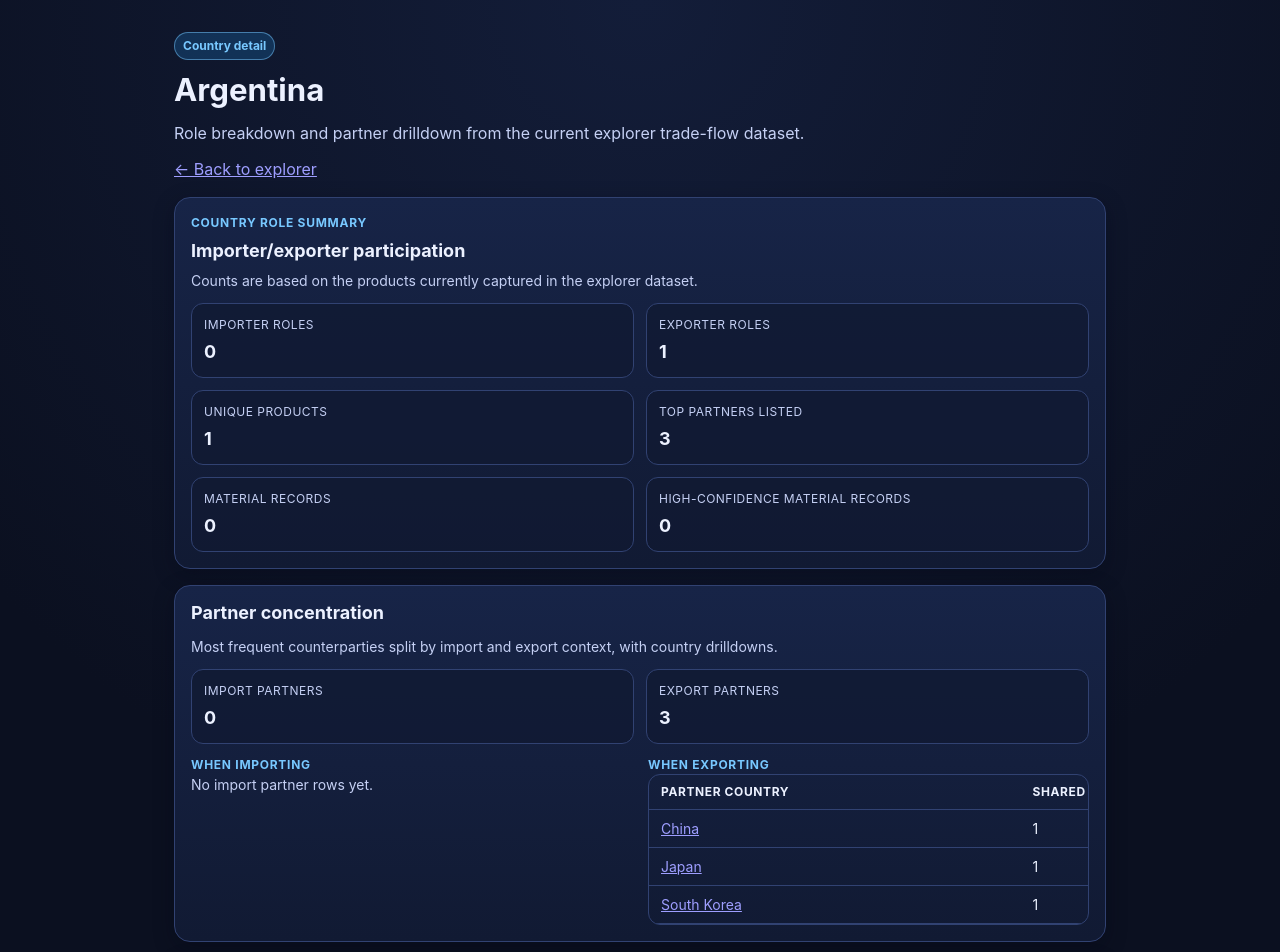
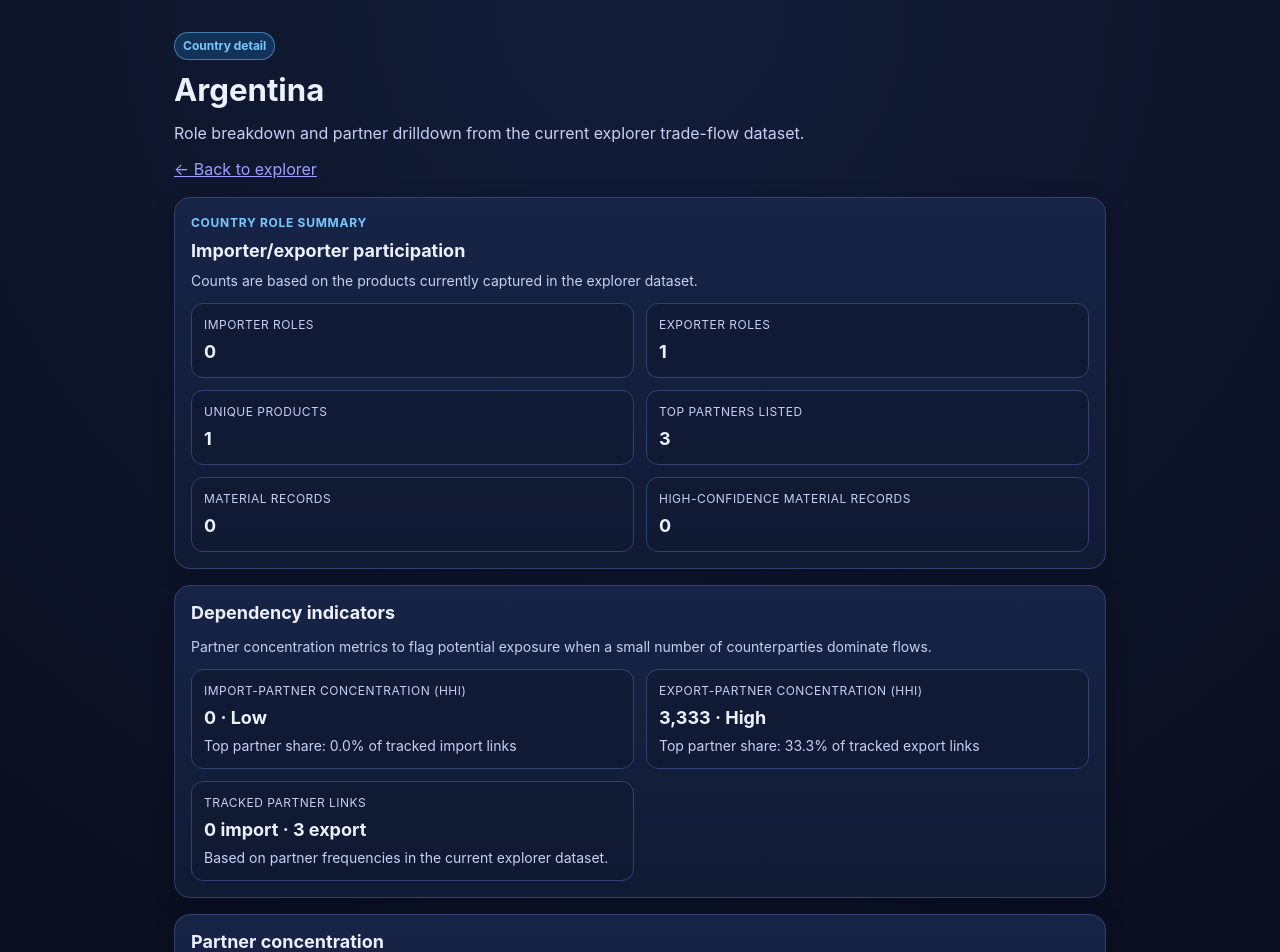
Before and after one commit to rknoche6/supply-chain-claw, a Next.js app: page /countries/argentina in a window 1280 px wide. Shown: the top 952 px of the page. Built offline with nearby package versions, Linux system fonts and the light colour scheme.

Commit message:
Add country dependency indicators for partner concentration risk

```diff
--- a/app/countries/[slug]/page.tsx
+++ b/app/countries/[slug]/page.tsx
@@ -8,6 +8,41 @@ type CountryPageProps = {
     slug: string;
   };
 };
+
+type PartnerConcentration = {
+  total: number;
+  topShare: number;
+  hhi: number;
+  riskBand: "High" | "Moderate" | "Low";
+};
+
+function getPartnerConcentration(sharedFlows: number[]): PartnerConcentration {
+  const total = sharedFlows.reduce((sum, value) => sum + value, 0);
+
+  if (total === 0) {
+    return {
+      total: 0,
+      topShare: 0,
+      hhi: 0,
+      riskBand: "Low",
+    };
+  }
+
+  const topShare = (Math.max(...sharedFlows) / total) * 100;
+  const hhi = sharedFlows.reduce((sum, value) => {
+    const share = value / total;
+    return sum + share * share * 10000;
+  }, 0);
+
+  const riskBand = hhi >= 2500 ? "High" : hhi >= 1500 ? "Moderate" : "Low";
+
+  return {
+    total,
+    topShare,
+    hhi,
+    riskBand,
+  };
+}
 
 export function generateStaticParams() {
   return getCountryProfiles().map((country) => ({ slug: country.slug }));
@@ -26,6 +61,12 @@ export default function CountryDetailPage({ params }: CountryPageProps) {
 
   const importPartners = country.topPartners.filter((partner) => partner.role === "import-partner");
   const exportPartners = country.topPartners.filter((partner) => partner.role === "export-partner");
+  const importConcentration = getPartnerConcentration(
+    importPartners.map((partner) => partner.sharedFlows)
+  );
+  const exportConcentration = getPartnerConcentration(
+    exportPartners.map((partner) => partner.sharedFlows)
+  );
 
   return (
     <Container>
@@ -57,6 +98,44 @@ export default function CountryDetailPage({ params }: CountryPageProps) {
             )}
           />
         </StatGrid>
+      </Card>
+
+      <Card
+        title="Dependency indicators"
+        subtitle="Partner concentration metrics to flag potential exposure when a small number of counterparties dominate flows."
+      >
+        <div className="spotlightGrid">
+          <article className="statCard">
+            <p className="statLabel">Import-partner concentration (HHI)</p>
+            <p className="statValue">
+              {Math.round(importConcentration.hhi).toLocaleString()} ·{" "}
+              {importConcentration.riskBand}
+            </p>
+            <p className="statHint">
+              Top partner share: {importConcentration.topShare.toFixed(1)}% of tracked import links
+            </p>
+          </article>
+          <article className="statCard">
+            <p className="statLabel">Export-partner concentration (HHI)</p>
+            <p className="statValue">
+              {Math.round(exportConcentration.hhi).toLocaleString()} ·{" "}
+              {exportConcentration.riskBand}
+            </p>
+            <p className="statHint">
+              Top partner share: {exportConcentration.topShare.toFixed(1)}% of tracked export links
+            </p>
+          </article>
+          <article className="statCard">
+            <p className="statLabel">Tracked partner links</p>
+            <p className="statValue">
+              {importConcentration.total.toLocaleString()} import ·{" "}
+              {exportConcentration.total.toLocaleString()} export
+            </p>
+            <p className="statHint">
+              Based on partner frequencies in the current explorer dataset.
+            </p>
+          </article>
+        </div>
       </Card>
 
       <Card
```
